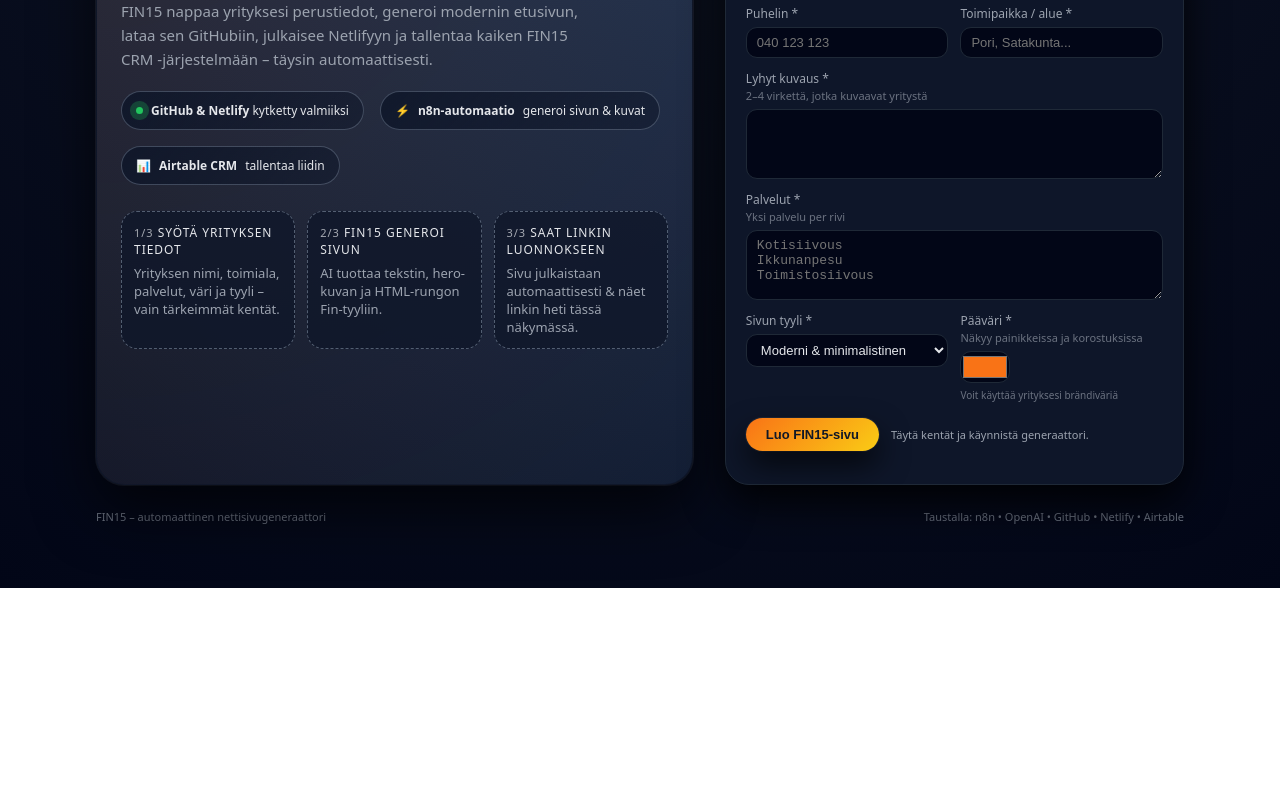
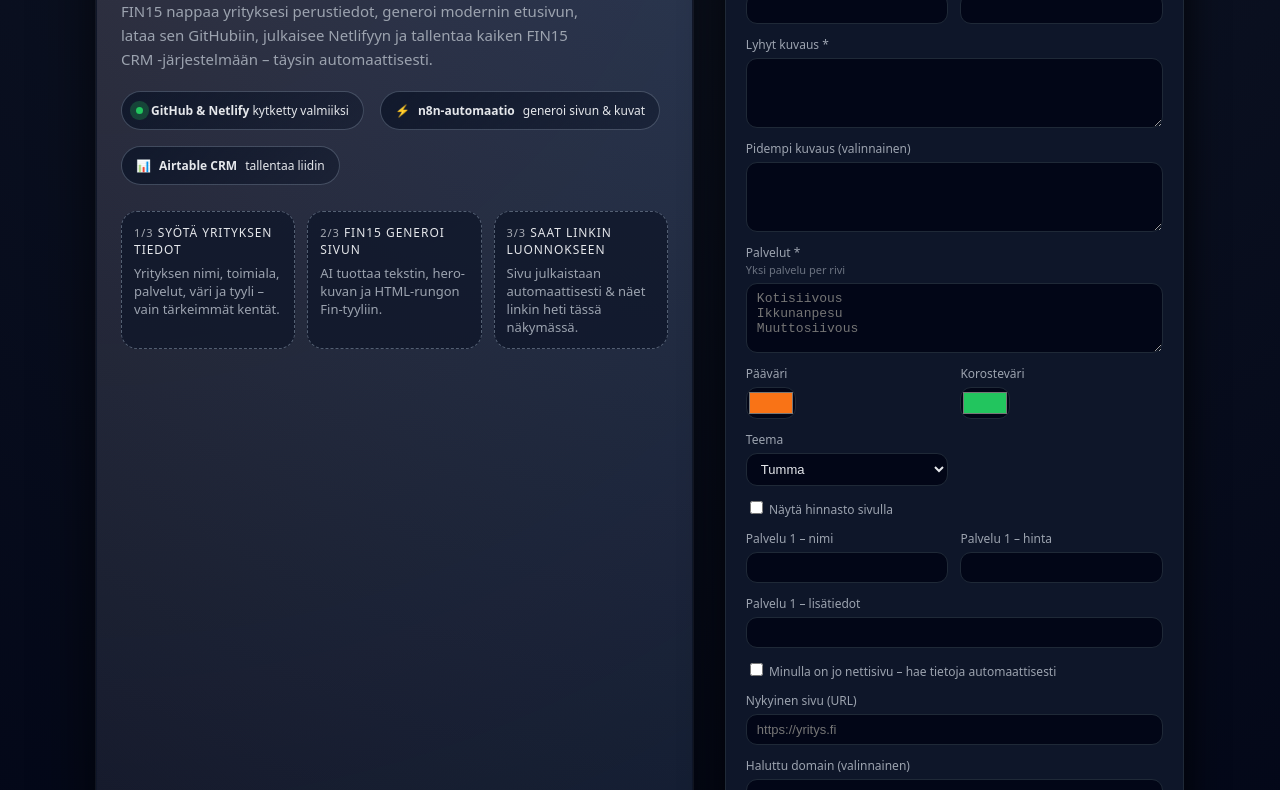
Before and after one commit to porigroup-ops/landing-generator-sites, a plain HTML site: page index.html in a window 1280 px wide. Shown: the part 361-1151 px from the top of the page. Before the commit the page ends 949 px from the top, so only its background shows below. Drawn offline with Linux system fonts and the light colour scheme.

Commit message:
Update index.html

```diff
--- a/index.html
+++ b/index.html
@@ -434,82 +434,113 @@
         </p>
 
 <form id="fin15-form">
+
+  <!-- Piilotettu template -->
+  <input type="hidden" name="template_id" value="business-classic" />
+
+  <!-- YRITYKSEN TIEDOT -->
   <div class="field full">
-            <label>
-              <span>Yrityksen nimi *</span><br />
-              <small>Esim. “Siivous Rannikko Oy”</small>
-            </label>
+    <label><span>Yrityksen nimi *</span></label>
     <input type="text" name="business_name" required />
   </div>
 
   <div class="field">
-            <label>
-              <span>Toimiala *</span><br />
-              <small>Ytimekkäästi, mitä teette?</small>
-            </label>
-            <input type="text" name="industry" placeholder="Siivouspalvelut, rakennus..." required />
+    <label><span>Toimiala *</span></label>
+    <input type="text" name="industry" required />
   </div>
 
   <div class="field">
-            <label>
-              <span>Sähköposti *</span><br />
-              <small>Yhteydenotto-osoite sivulle</small>
-            </label>
+    <label><span>Sähköposti *</span></label>
     <input type="email" name="email" required />
   </div>
 
   <div class="field">
-            <label>
-              <span>Puhelin *</span>
-            </label>
-            <input type="tel" name="phone" placeholder="040 123 123" required />
+    <label><span>Puhelin *</span></label>
+    <input type="tel" name="phone" required />
   </div>
 
   <div class="field">
-            <label>
-              <span>Toimipaikka / alue *</span>
-            </label>
-            <input type="text" name="address" placeholder="Pori, Satakunta..." required />
+    <label><span>Toimipaikka (kaupunki / alue) *</span></label>
+    <input type="text" name="address" required />
   </div>
 
   <div class="field full">
-            <label>
-              <span>Lyhyt kuvaus *</span><br />
-              <small>2–4 virkettä, jotka kuvaavat yritystä</small>
-            </label>
-            <textarea name="description" required></textarea>
+    <label><span>Lyhyt kuvaus *</span></label>
+    <textarea name="description_short" required></textarea>
   </div>
 
   <div class="field full">
-            <label>
-              <span>Palvelut *</span><br />
-              <small>Yksi palvelu per rivi</small>
-            </label>
-            <textarea name="services" placeholder="Kotisiivous&#10;Ikkunanpesu&#10;Toimistosiivous" required></textarea>
+    <label><span>Pidempi kuvaus (valinnainen)</span></label>
+    <textarea name="description_long"></textarea>
+  </div>
+
+  <!-- PALVELUT -->
+  <div class="field full">
+    <label><span>Palvelut *</span><br><small>Yksi palvelu per rivi</small></label>
+    <textarea name="services_raw" placeholder="Kotisiivous&#10;Ikkunanpesu&#10;Muuttosiivous" required></textarea>
+  </div>
+
+  <!-- ULKOASU -->
+  <div class="field">
+    <label><span>Pääväri</span></label>
+    <input type="color" name="primary_color" value="#f97316" />
   </div>
 
   <div class="field">
-            <label>
-              <span>Sivun tyyli *</span>
-            </label>
-            <select name="tone" required>
-              <option value="modern minimalistic" selected>Moderni & minimalistinen</option>
-              <option value="warm and friendly">Lämmin & ystävällinen</option>
-              <option value="premium and luxurious">Premium & ylellinen</option>
-              <option value="bold and colorful">Rohkea & värikäs</option>
-              <option value="corporate professional">Yrityksellinen & asiallinen</option>
+    <label><span>Korosteväri</span></label>
+    <input type="color" name="accent_color" value="#22c55e" />
+  </div>
+
+  <div class="field">
+    <label><span>Teema</span></label>
+    <select name="theme">
+      <option value="dark" selected>Tumma</option>
+      <option value="light">Vaalea</option>
     </select>
   </div>
 
-          <div class="field">
+  <!-- HINNASTO (VALINNAINEN) -->
+  <div class="field full">
     <label>
-              <span>Pääväri *</span><br />
-              <small>Näkyy painikkeissa ja korostuksissa</small>
+      <input type="checkbox" name="show_pricing" value="true" />
+      <span>Näytä hinnasto sivulla</span>
     </label>
-            <input type="color" name="primary_color" value="#f97316" />
-            <div class="hint">Voit käyttää yrityksesi brändiväriä</div>
   </div>
 
+  <div class="field">
+    <label><span>Palvelu 1 – nimi</span></label>
+    <input type="text" name="pricing[0][name]" />
+  </div>
+  <div class="field">
+    <label><span>Palvelu 1 – hinta</span></label>
+    <input type="text" name="pricing[0][price]" />
+  </div>
+
+  <div class="field full">
+    <label><span>Palvelu 1 – lisätiedot</span></label>
+    <input type="text" name="pricing[0][details]" />
+  </div>
+
+  <!-- EXISTING WEBSITE -->
+  <div class="field full">
+    <label>
+      <input type="checkbox" name="has_existing_site" value="true" />
+      <span>Minulla on jo nettisivu – hae tietoja automaattisesti</span>
+    </label>
+  </div>
+
+  <div class="field full">
+    <label><span>Nykyinen sivu (URL)</span></label>
+    <input type="url" name="existing_url" placeholder="https://yritys.fi" />
+  </div>
+
+  <!-- DOMAIN -->
+  <div class="field full">
+    <label><span>Haluttu domain (valinnainen)</span></label>
+    <input type="text" name="desired_domain" placeholder="yritys.fi" />
+  </div>
+
+  <!-- SUBMIT -->
   <div class="field full">
     <div class="submit-row">
       <button type="submit">
@@ -522,15 +553,8 @@
     </div>
     <div class="result-link" id="result-link"></div>
   </div>
+
 </form>
-      </section>
-    </section>
-
-    <footer>
-      <span>FIN15 – automaattinen nettisivugeneraattori</span>
-      <span>Taustalla: n8n • OpenAI • GitHub • Netlify • Airtable</span>
-    </footer>
-  </main>
 
   <!-- ==================== JAVASCRIPT ==================== -->
 
```
Lines whose indentation alone changed are shown as unchanged.
